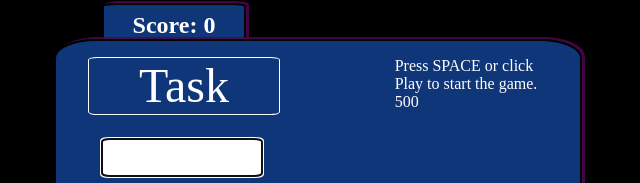
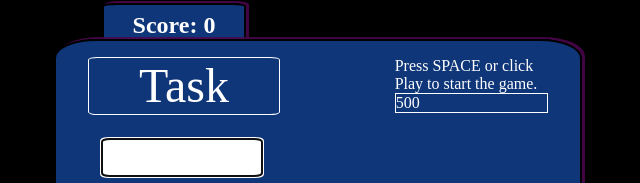
Before and after one commit to weskeiser/Typing-Game, a React (Create React App) app: page / in a window 1280 px wide. Shown: the part 117-300 px from the top of the page, without its empty margins (234-874 px from the left). Built offline with nearby package versions, Linux system fonts and the light colour scheme.

Commit message:
progress backup

```diff
--- a/src/functions/startCountdown.tsx
+++ b/src/functions/startCountdown.tsx
@@ -1,7 +1,7 @@
 const startCountdown = (setTimeRemaining, setIntervalId) => {
   const countdown = setInterval(() => {
-    setTimeRemaining((timeRemaining) => timeRemaining - 1);
-  }, 1000);
+    setTimeRemaining((timeRemaining) => timeRemaining - 0.01);
+  }, 10);
   setIntervalId(countdown);
 };
 
--- a/src/modules/Countdown/Countdown.tsx
+++ b/src/modules/Countdown/Countdown.tsx
@@ -1,7 +1,7 @@
-// Countdown logic found in StartButton component.
+// Timer logic found in StartButton component.
 
 const Countdown = ({ timeRemaining }) => {
-  return <div>{timeRemaining}</div>;
+  return <div className="game__countdown">{timeRemaining.toFixed()}</div>;
 };
 
 export default Countdown;
--- a/src/styles/App.css
+++ b/src/styles/App.css
@@ -76,4 +76,8 @@ html {
   height: 3em;
   margin-left: 2em;
 }
+
+.game__countdown {
+  border: 1px solid white;
+}
 /*# sourceMappingURL=App.css.map */
--- a/src/styles/App.scss
+++ b/src/styles/App.scss
@@ -75,4 +75,8 @@ html {
     height: 3em;
     margin-left: 2em;
   }
+
+  &__countdown {
+    border: 1px solid white;
+  }
 }
```
Also changed, not shown: 1 other file (tests, documents, lock files or other folders).
